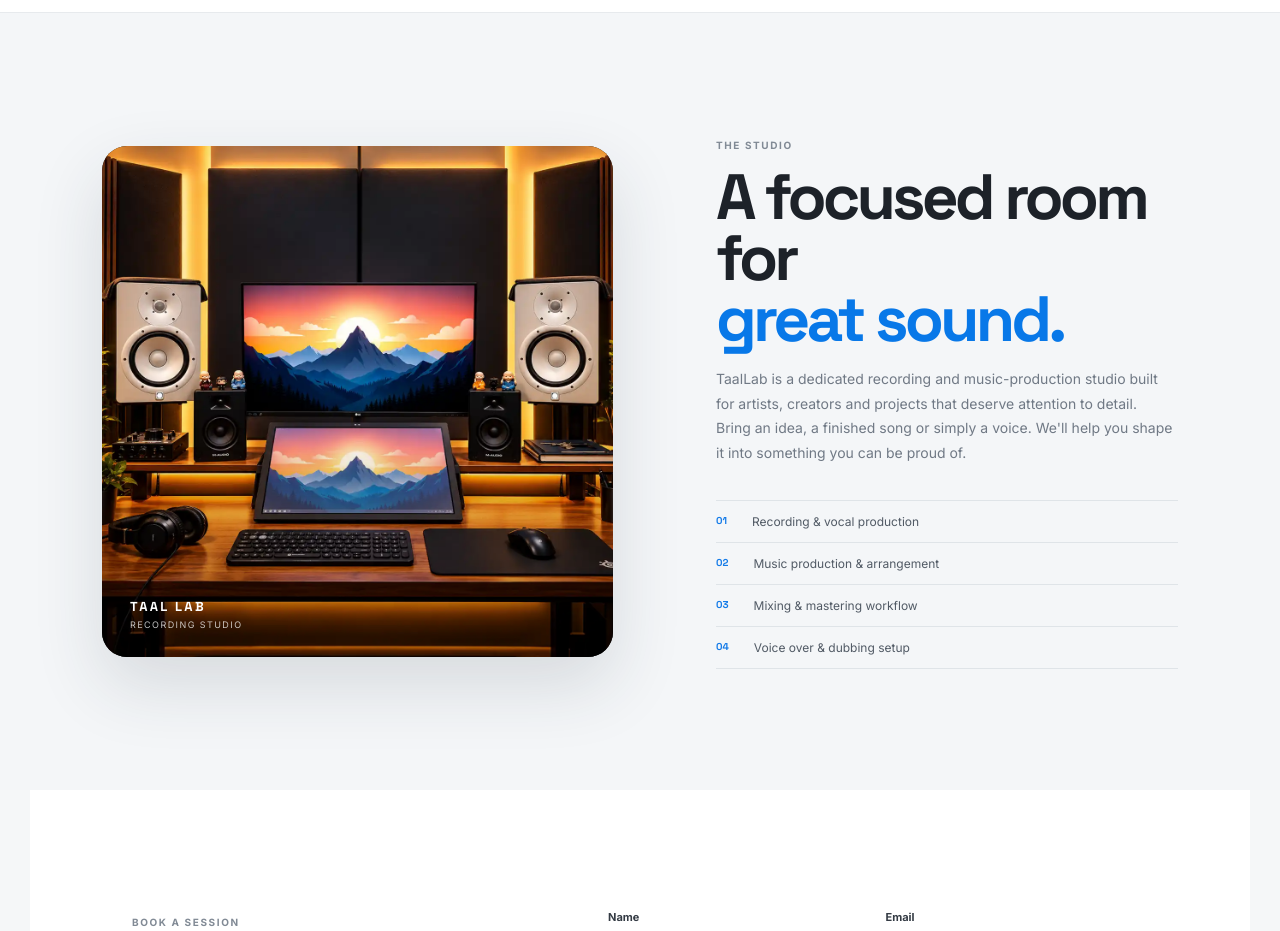
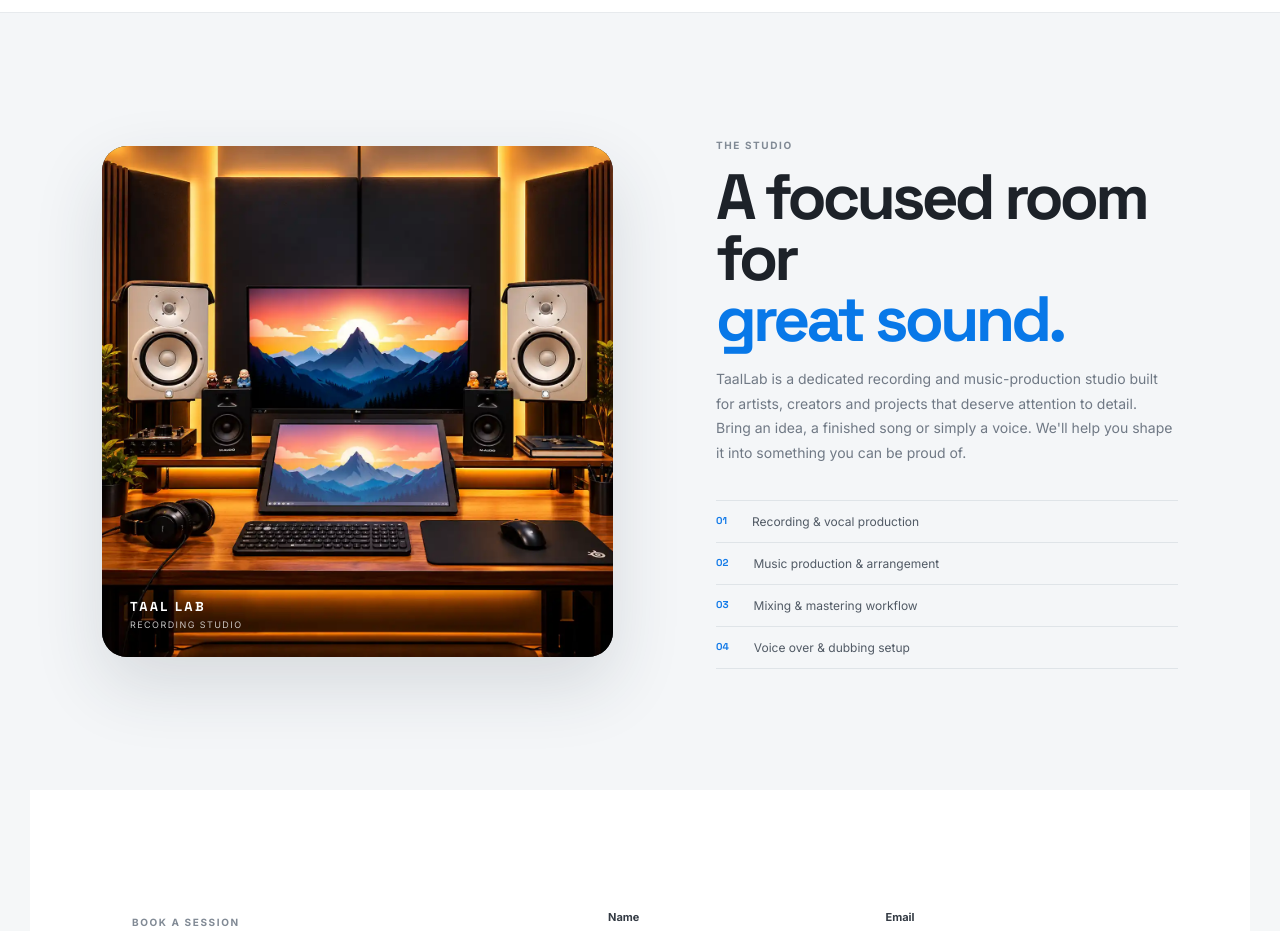
Before and after one commit to taallabstudio/webpage, a React (Vite) app: page / in a window 1280 px wide. Shown: the part 2300-3231 px from the top of the page. Built offline with nearby package versions, Linux system fonts and the light colour scheme.

Commit message:
Show full studio photo without cropping or zooming

```diff
--- a/src/styles.css
+++ b/src/styles.css
@@ -406,3 +406,33 @@ html{scroll-behavior:smooth}
     transform:none!important;
   }
 }
+
+
+/* Studio photo: show the complete supplied square image */
+.studio-section-new .studio-visual.studio-photo-wrap{
+  aspect-ratio:1 / 1;
+  height:auto;
+  overflow:hidden;
+  background:#111;
+}
+.studio-section-new .studio-photo-wrap::before,
+.studio-section-new .studio-photo-wrap::after{
+  display:none !important;
+  content:none !important;
+}
+.studio-section-new .studio-photo-wrap .studio-photo{
+  width:100%;
+  height:100%;
+  display:block;
+  object-fit:contain;
+  object-position:center;
+  transform:none !important;
+  scale:1 !important;
+}
+.studio-section-new .studio-photo-overlay{
+  display:none !important;
+}
+.studio-section-new .studio-visual-grid,
+.studio-section-new .studio-mark{
+  display:none !important;
+}
```
